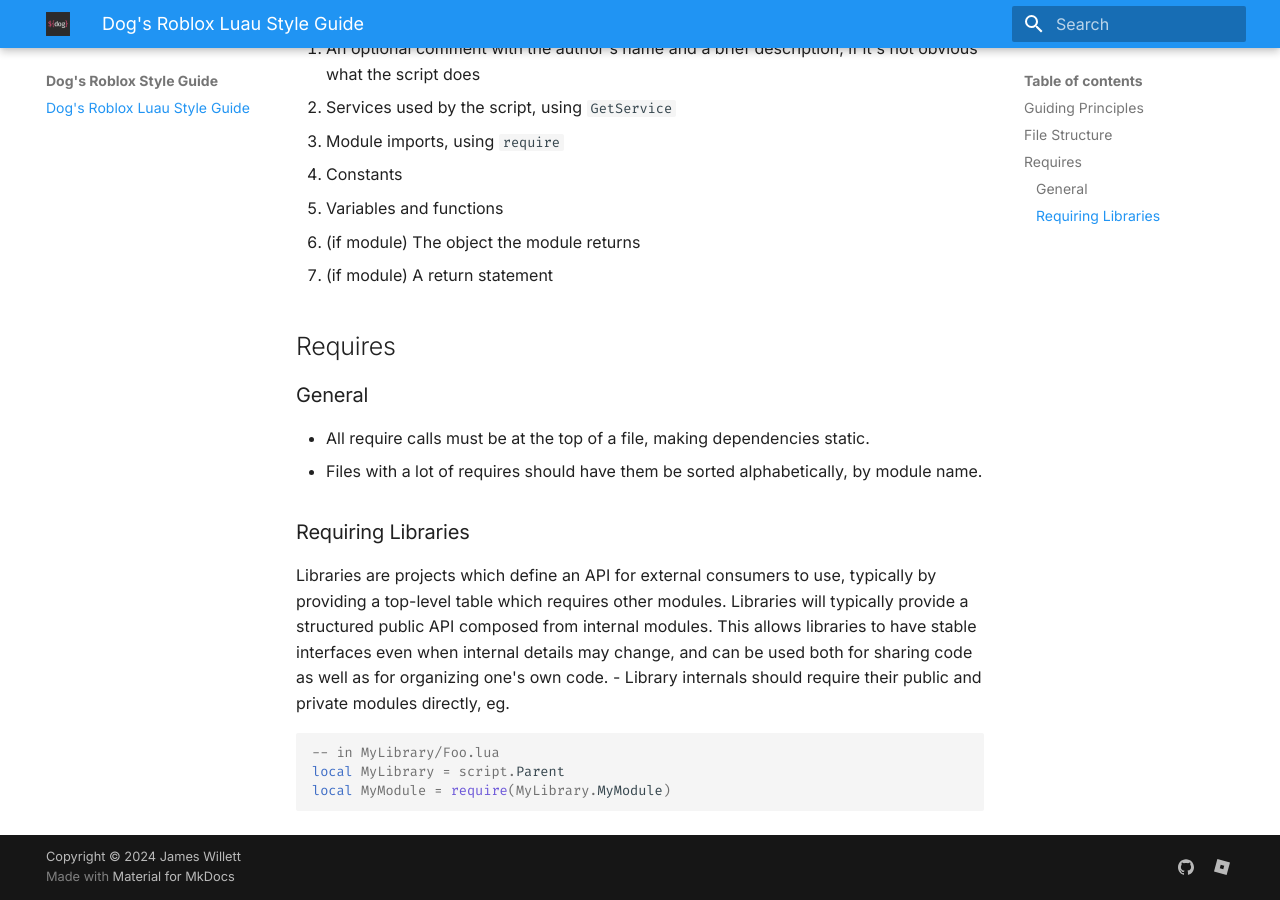
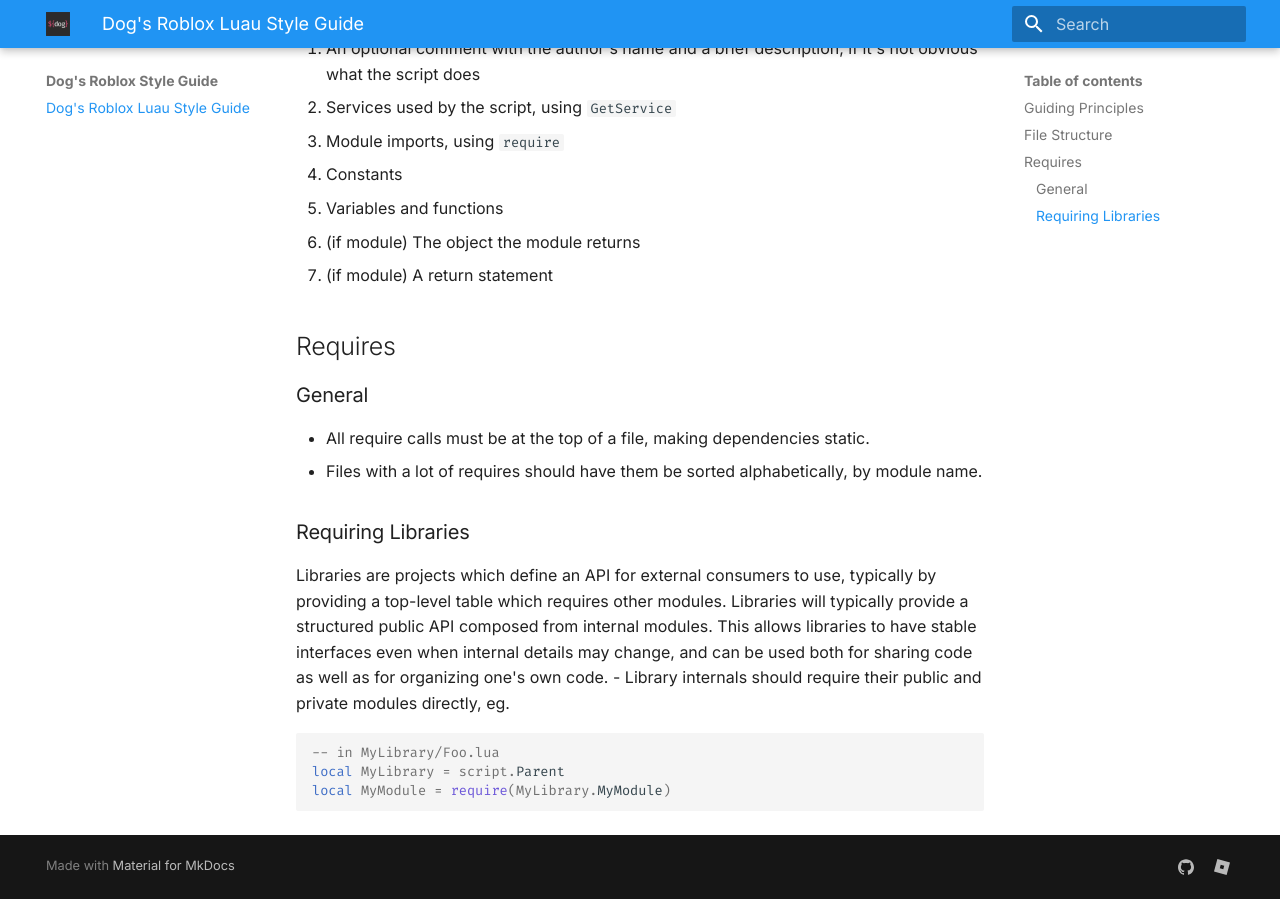
Before and after one commit to dgxo/dgxo.github.io, an MkDocs documentation site: the page built from docs/index.md, in a window 1280 px wide and 900 px high, scrolled down 967 px. Built offline with MkDocs 1.6.1 and Material for MkDocs 9.7.7, drawn with Linux system fonts in a browser that asks for light colours.

Commit message:
remvoe copopurught

```diff
--- a/mkdocs.yml
+++ b/mkdocs.yml
@@ -41,5 +41,3 @@ extra:
         link: https://github.com/dgxo
       - icon: simple/roblox
         link: https://www.roblox.com/users/361635687/profile
-
-copyright: Copyright &copy; 2024 James Willett
```
